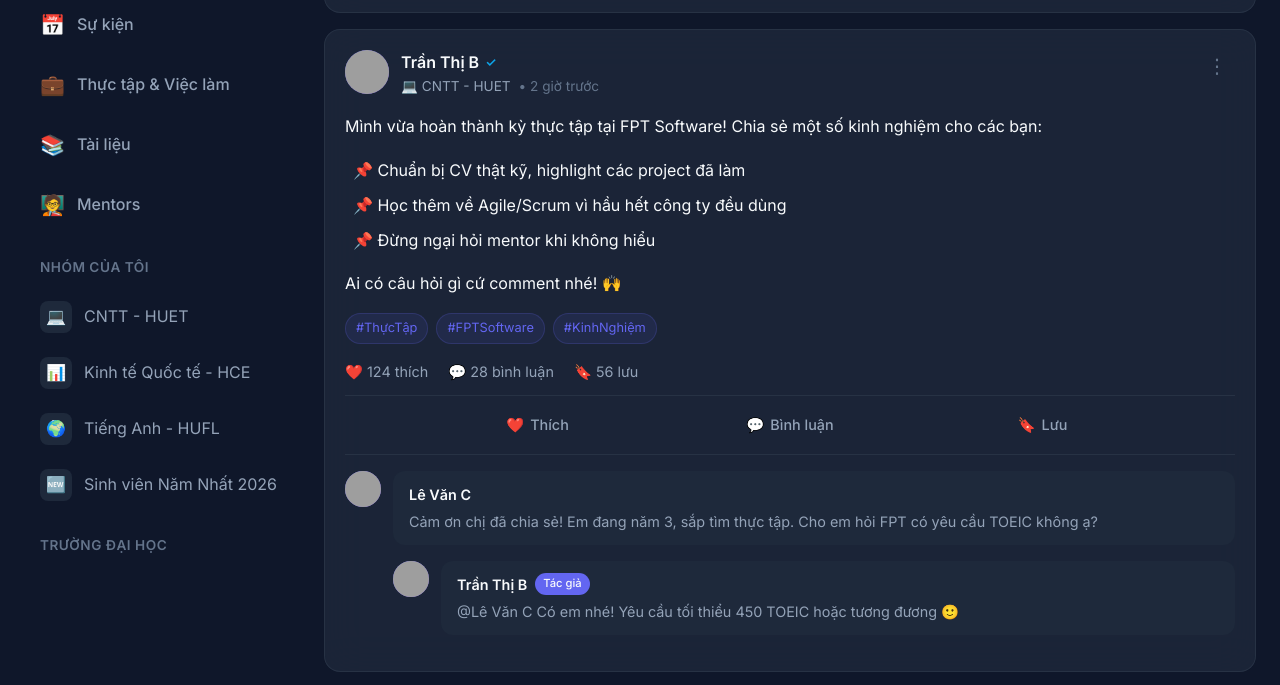
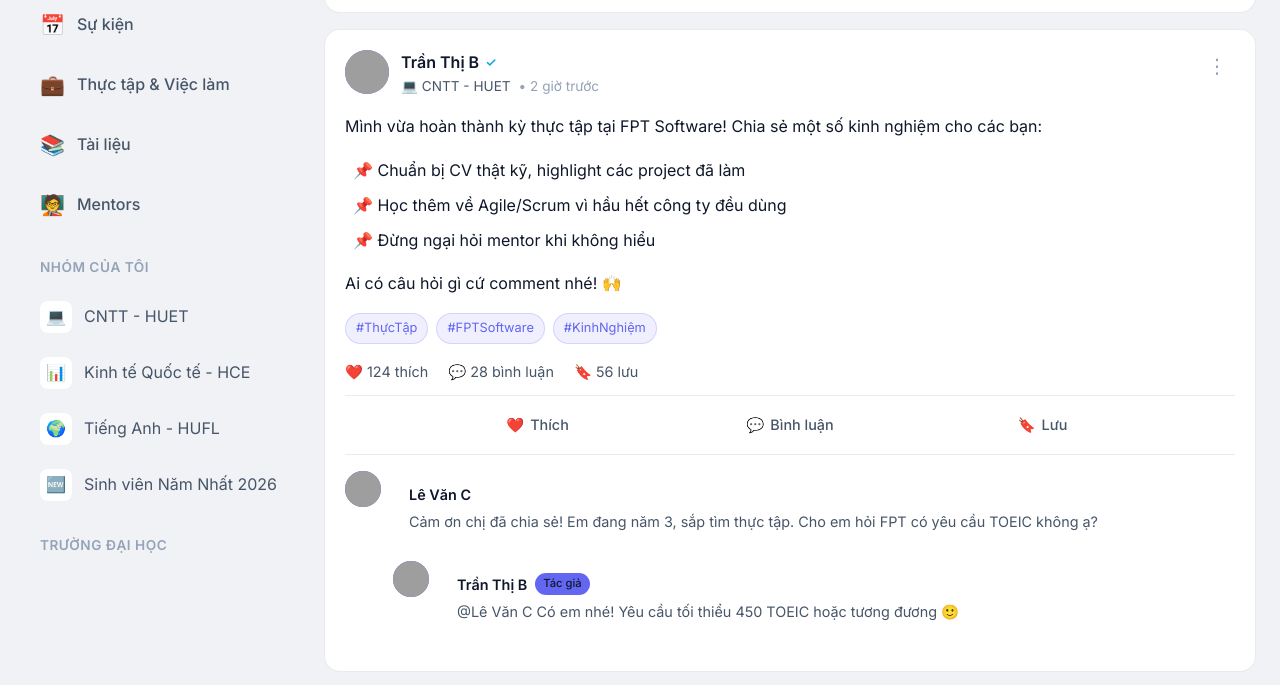
Before and after one commit to minhquy017/ngulonghoi.github-io, a plain HTML site: page index.html in a window 1280 px wide. Shown: the part 211-896 px from the top of the page. Drawn offline with Linux system fonts and the light colour scheme; grey boxes are pictures that could not be loaded.

Commit message:
update light mode

```diff
--- a/styles.css
+++ b/styles.css
@@ -1,22 +1,25 @@
 /* ===== CSS Variables ===== */
 :root {
-    /* Colors */
+    /* Colors - Light Mode Update */
     --primary-start: #6366f1;
     --primary-end: #8b5cf6;
     --secondary: #0ea5e9;
     --accent: #22c55e;
 
-    --bg-dark: #0f172a;
-    --bg-light: #1e293b;
-    --bg-card: rgba(30, 41, 59, 0.8);
-    --bg-hover: rgba(99, 102, 241, 0.1);
-
-    --text-primary: #f8fafc;
-    --text-secondary: #94a3b8;
-    --text-muted: #64748b;
-
-    --border-color: rgba(148, 163, 184, 0.1);
-    --glow-color: rgba(99, 102, 241, 0.4);
+    /* Backgrounds: bg-dark uses light gray, bg-light uses white */
+    --bg-dark: #f0f2f5;
+    --bg-light: #ffffff;
+    --bg-card: rgba(255, 255, 255, 0.95);
+    --bg-hover: rgba(99, 102, 241, 0.08);
+
+    /* Text: Inverted for light mode */
+    --text-primary: #0f172a;
+    --text-secondary: #475569;
+    --text-muted: #94a3b8;
+
+    /* Borders & Effects */
+    --border-color: rgba(0, 0, 0, 0.08);
+    --glow-color: rgba(99, 102, 241, 0.25);
 
     /* Typography */
     --font-family: 'Inter', -apple-system, BlinkMacSystemFont, 'Segoe UI', Roboto, sans-serif;
@@ -165,7 +168,7 @@ select {
     left: 0;
     right: 0;
     height: var(--header-height);
-    background: rgba(15, 23, 42, 0.95);
+    background: var(--bg-card);
     backdrop-filter: blur(20px);
     -webkit-backdrop-filter: blur(20px);
     border-bottom: 1px solid var(--border-color);
@@ -2215,7 +2218,7 @@ select {
     left: 0;
     right: 0;
     height: 60px;
-    background: rgba(15, 23, 42, 0.98);
+    background: var(--bg-card);
     backdrop-filter: blur(20px);
     -webkit-backdrop-filter: blur(20px);
     border-top: 1px solid var(--border-color);
```
Also changed, not shown: Zalo-Logo.png (added), demo.png (added), facebook-icons-facebook-logo-facebook-flat-icons-free-png.webp (added), 1 other file.
